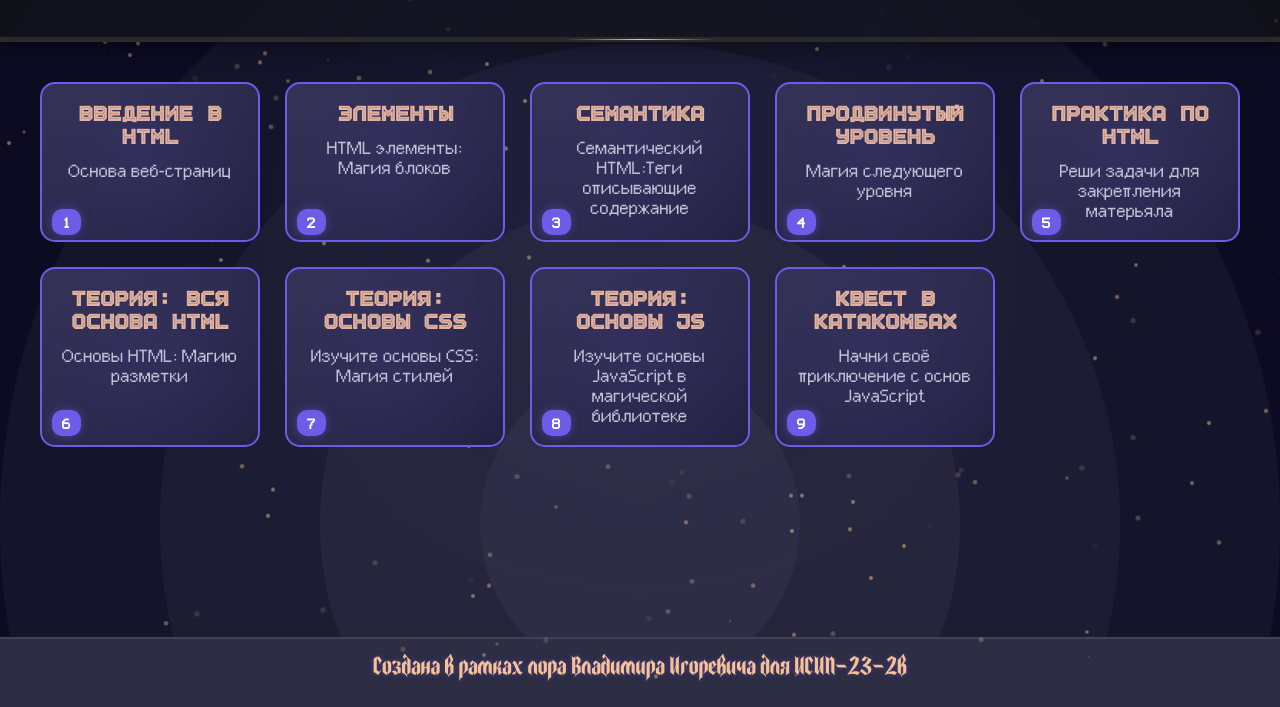
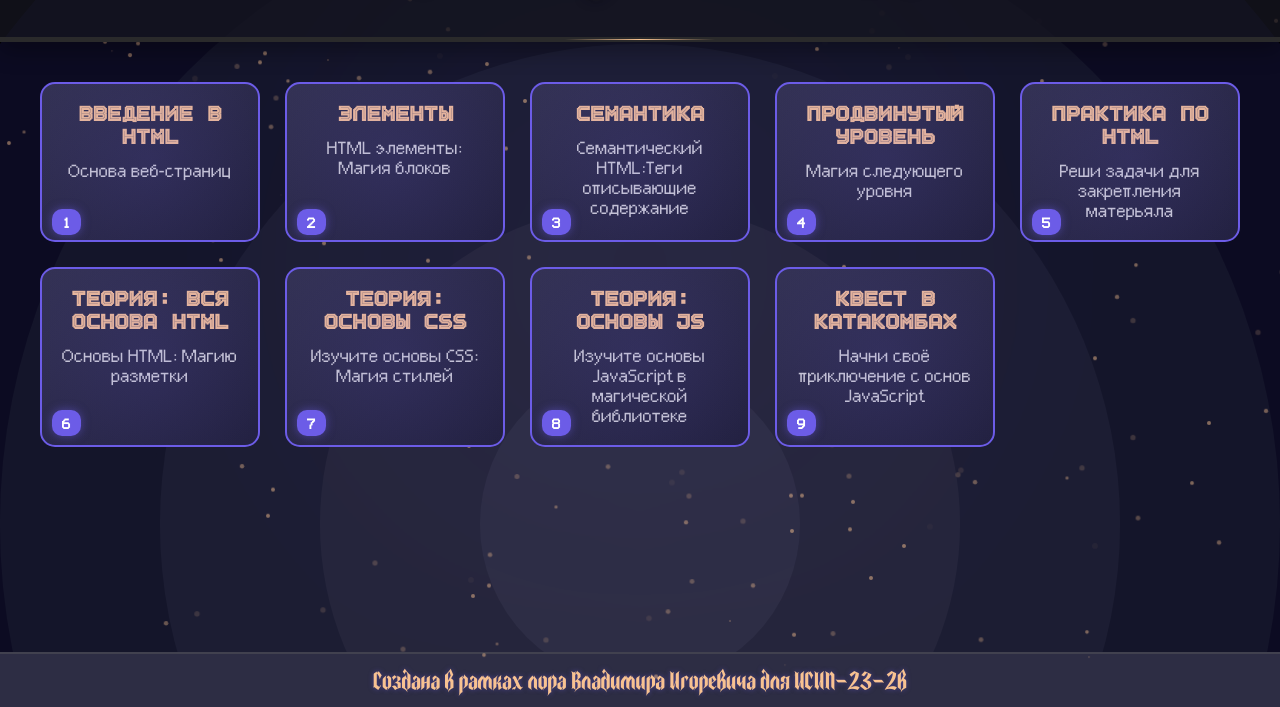
Before and after one commit to Salamander5876/QuestMage-Part-I, a plain HTML site: page index.html in a window 1280 px wide. Shown: the part 116-823 px from the top of the page. Drawn offline with Linux system fonts and the light colour scheme.

Commit message:
Update styles.css

```diff
--- a/styles.css
+++ b/styles.css
@@ -14,7 +14,7 @@
 }
 
 html, body {
-  height: 97%;
+  height: 98%;
   margin: 0;
 }
 
```
